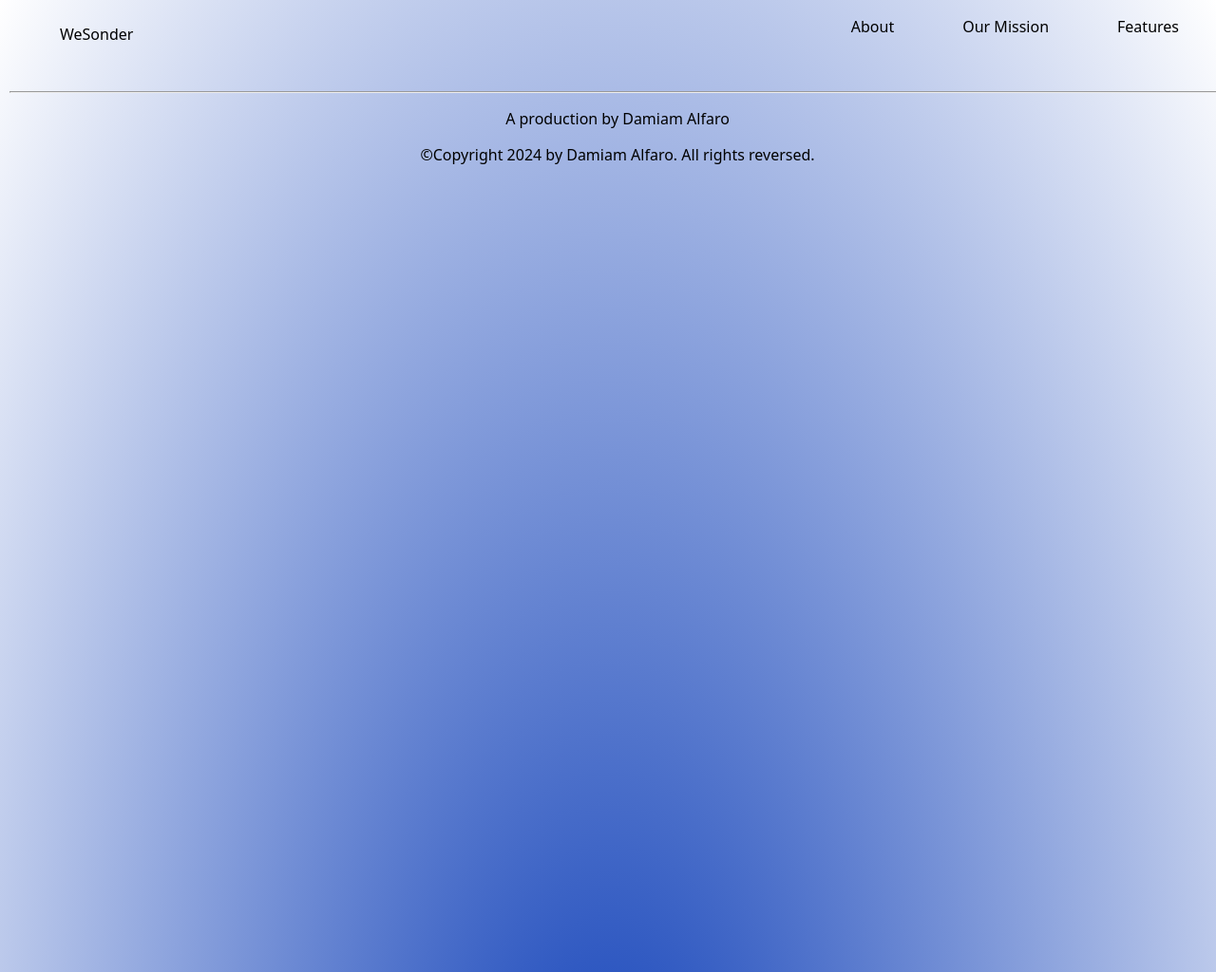
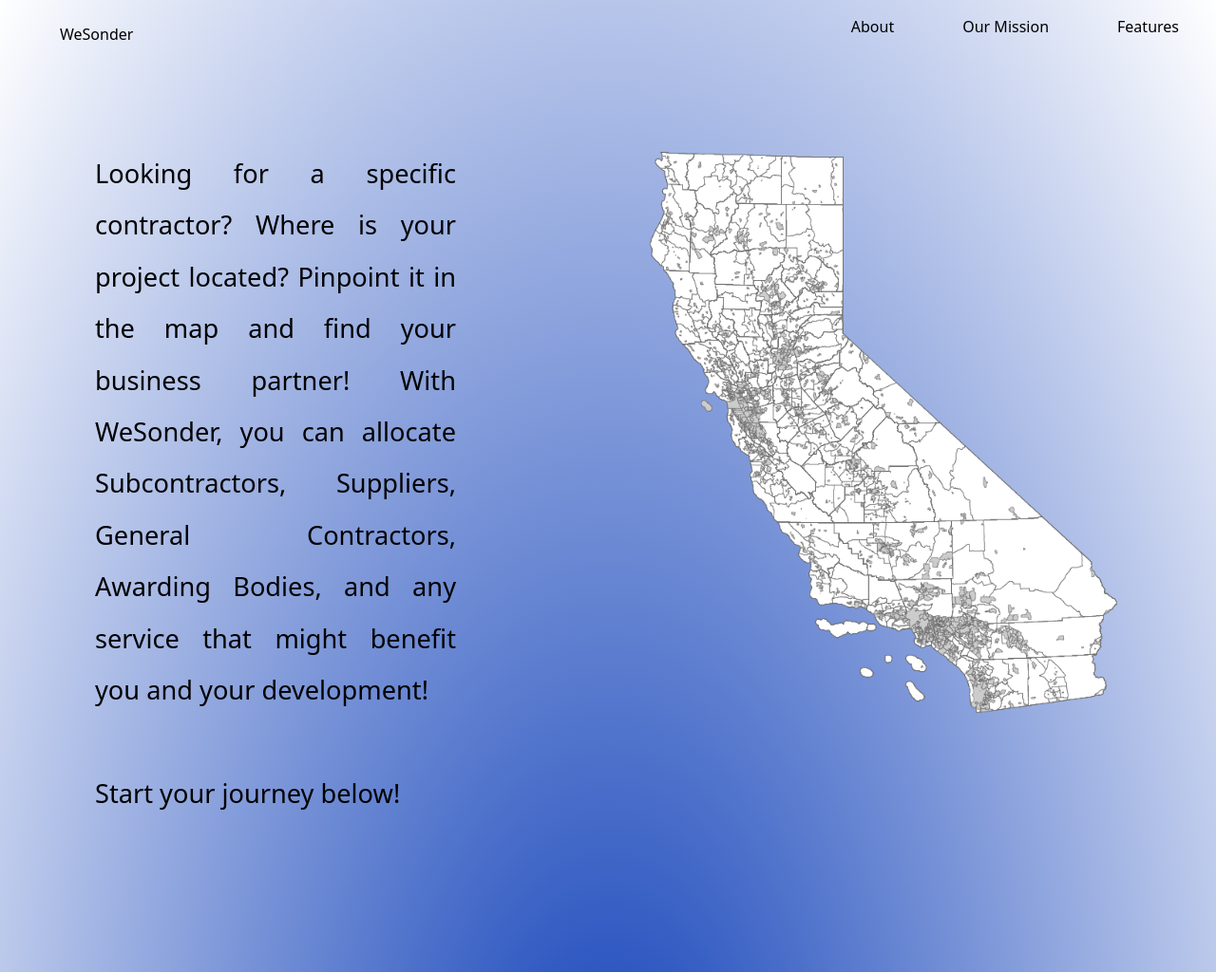
Before and after one commit to DamiamAlfaro/Wesonder, a PHP site: page / in a window 1280 px wide. Shown: the top 1024 px of the page at 95% size. Run offline with PHP 8.4, Linux system fonts and the light colour scheme.

Commit message:
Develop two sections. It's comming together...

```diff
--- a/website/home.css
+++ b/website/home.css
@@ -7,8 +7,6 @@ html, body {
     overflow-x: hidden;
     background: radial-gradient(#0f3fb8 2%, #ffffff);
     font-family: system-ui;
-
-
 }
 
 main {
@@ -18,9 +16,7 @@ main {
 
 
 
-/*DIVISION PART
-
-THE CRUST*/
+/*NAVBAR*/
 
 .navbar-main {
     background-color: transparent;
@@ -34,7 +30,6 @@ THE CRUST*/
     float: left;
     text-align: center;
 }
-
 
 .navbar-rightside {
     float: right;
@@ -70,6 +65,68 @@ ul li {
 
 
 
+/*GENERAL*/
+
+.section {
+    margin-bottom: 5%;
+}
+
+
+
+
+/*CRUST*/
+
+.section .crust {
+   display : flex;
+   flex-direction : row;
+
+}
+
+.section .crust .crust-side .crust-text {
+    text-align: justify;
+    line-height: 2;
+    padding: 100px;
+    font-size: 1.7em;
+ }
+
+.section .crust .crust-side .crust-image {
+    text-align: justify;
+    width: 500px;
+    height: 600px;
+    padding: 100px;
+}
+
+
+
+
+/*LITHOSPHERE*/
+
+.section .lithosphere {
+   display : flex;
+   flex-direction : row;
+   color: white;
+   background-color: #002244;
+
+}
+
+.section .lithosphere .lithosphere-side .lithosphere-image {
+    text-align: justify;
+    width: 650px;
+    height: 750px;
+    padding: 100px;
+}
+
+.section .lithosphere .lithosphere-side .lithosphere-text {
+    text-align: justify;
+    line-height: 2;
+    padding: 100px;
+    font-size: 1.2em;
+ }
+
+.lithosphere-text > a {
+    color: white;
+    font-style: italic;
+}
 
 
 
@@ -81,23 +138,12 @@ ul li {
 
 
 
-
-
-/*DIVISION PART
-
-THE LITHOSPHERE*/
+/*MANTLE*/
 
 
 
-/*DIVISION PART
 
-THE MANTLE
-*/
-
-
-/*DIVISION PART
-
-THE CORE*/
+/*CORE*/
 
 footer {
     padding: 10px;
--- a/website/index.html
+++ b/website/index.html
@@ -36,18 +36,35 @@
 	<main>
 
         <!-- A superficial, mesmerizing, and marketing-influenced description and display (picture) of the service -->
-        <div class="crust">
-            <div class="crust-leftside"></div>
-            <div class="crust-rightside"></div>
+        <div class="section">
+            <div class="crust">
+                <div class="crust-side">
+                    <div class="crust-text">Looking for a specific contractor? Where is your project located? Pinpoint it
+                    in the map and find your business partner! With WeSonder, you can allocate Subcontractors, Suppliers, General Contractors, Awarding Bodies, and any service that might benefit you and your development! <br> <br>
+                    Start your journey below!</div>
+                </div>
+                <div class="crust-side">
+                    <img src="pictures/california_map_testing.png" class="crust-image">
+                </div>
+            </div>
         </div>
 
     <!--    DIVISION PART:
     THE LITHOSPHERE -->
 
         <!-- A concise, succint, and eloquent description and display (8-10 sec gif/video) of the service -->
-        <div class="lithosphere">
-            <div class="lithosphere-leftside"></div>
-            <div class="lithosphere-rightside"></div>
+        <div class="section">
+            <div class="lithosphere">
+                <div class="lithosphere-side">
+                    <iframe src="https://giphy.com/embed/BcubuDnDW0uze" width="480" height="326" style="" frameBorder="0" class="lithosphere-image" allowFullScreen></iframe>
+                </div>
+                <div class="lithosphere-side">
+                    <div class="lithosphere-text">
+                        With WeSonder you can pinpoint the location of any official entity involved in the Construction Industry of California. Our beautiful Golden State. Whether is for Estimating Purposes, Contract Requirements, Bidding Opportunities, or Security Verification, WeSonder provides the user the ability to utilize the Geographical Area of the Golden State to visualize such entity in the map. <br> <br>
+                        One can classify and arrange the entities by multiple labels: <a href="https://www.cslb.ca.gov/About_Us/Library/Licensing_Classifications/Default.aspx">License Classifications</a>, Counties, Cities, Location Radius, among others. You may also enter the location of your construction site, enter any of the of the labels mentioned above, and observe how the magic happens and displays all entities near your site.
+                    </div>
+                </div>
+            </div>
         </div>
 
     <!--     DIVISION PART:
```
Also changed, not shown: notes_wesonder.txt (+17 -0 lines), website/pictures/california_map_testing.png (added), website/pictures/map_functionality_gif_testing.webp (added), 4 other files.
